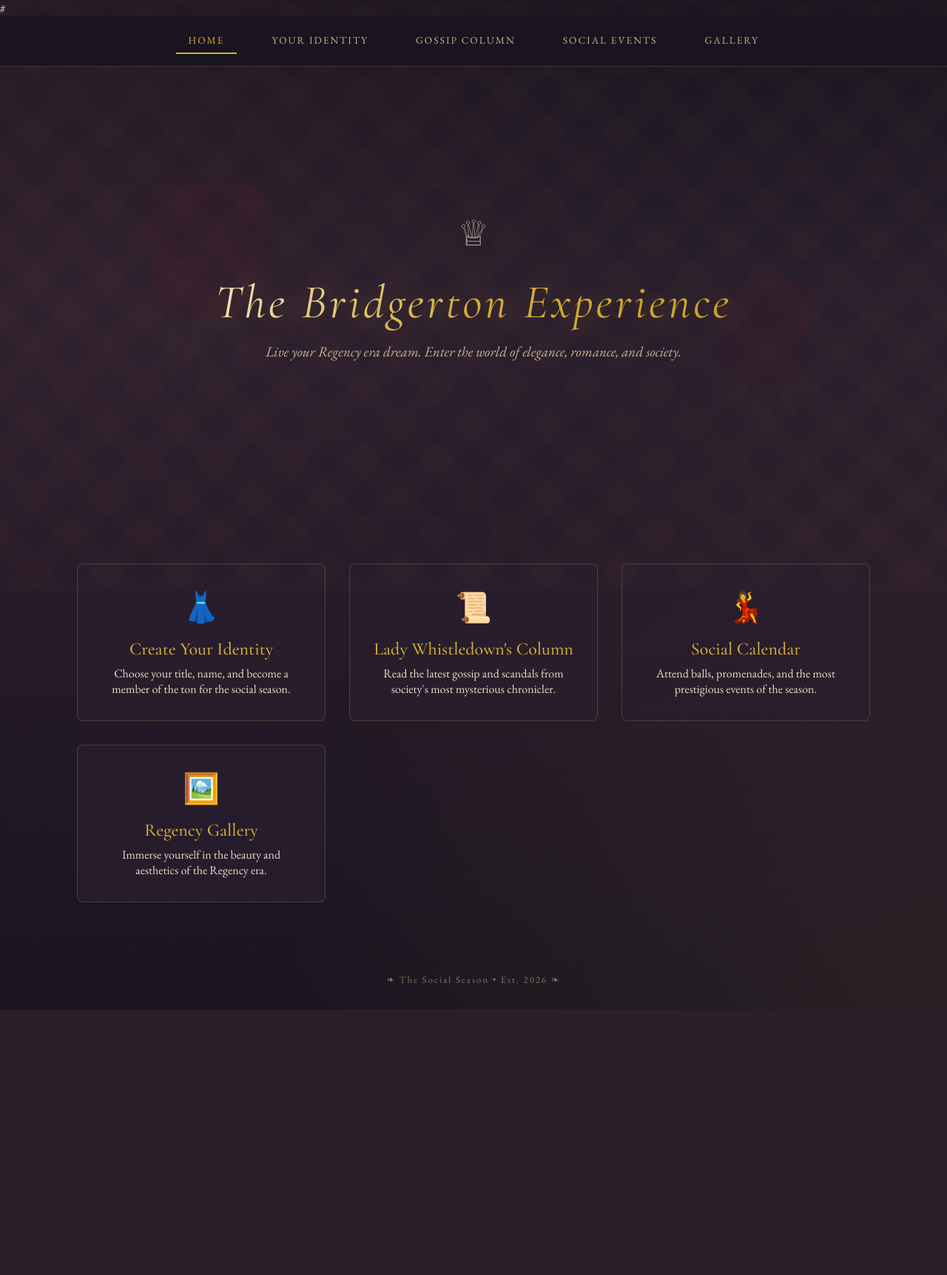
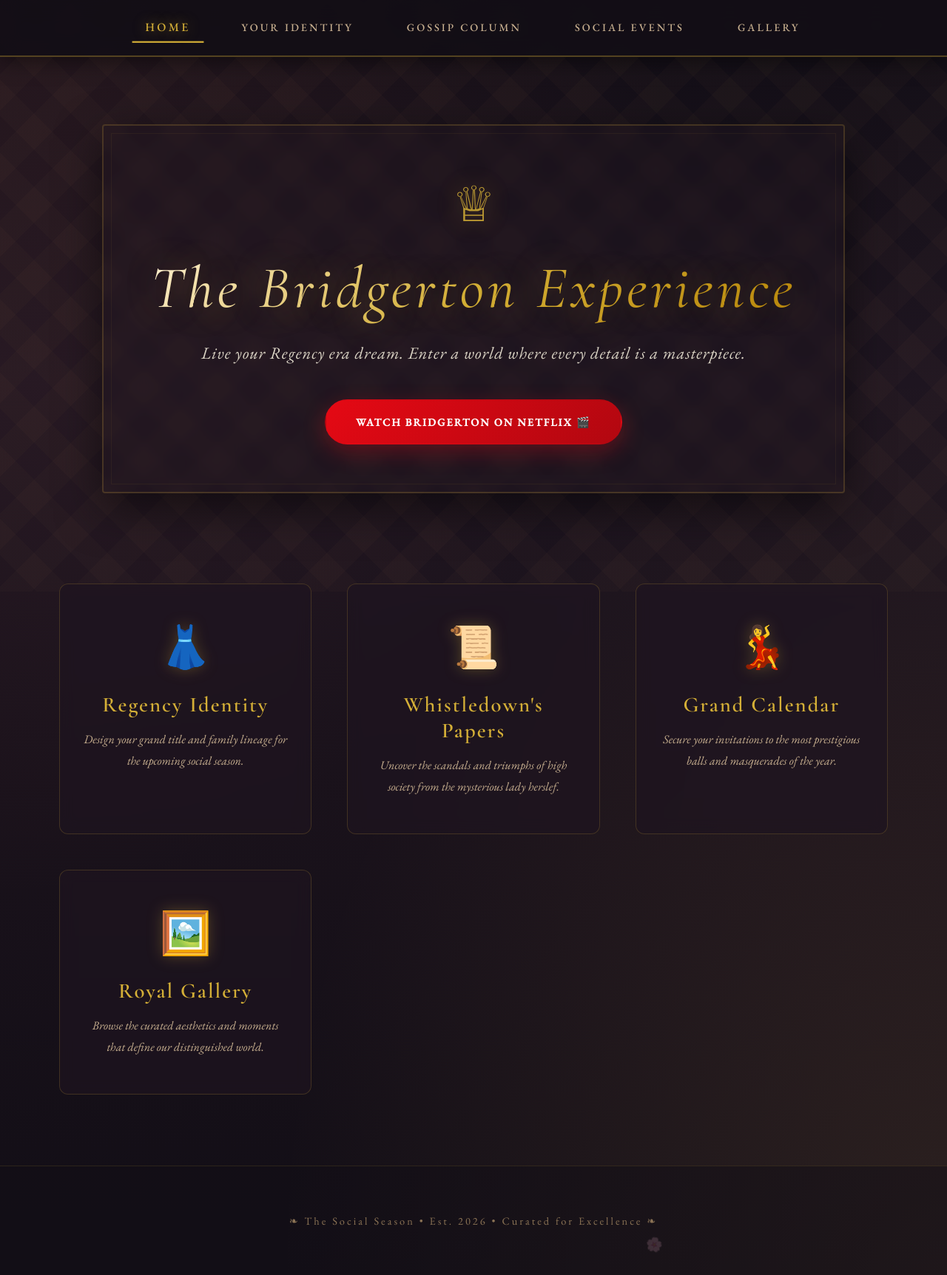
Before and after one commit to insha2472/CNN_flask_demo, a Flask app: page / in a window 1280 px wide. Shown: the whole page at 74% size. Before the commit the page ends 1365 px from the top, so only its background shows below. Run offline with Flask 3, Linux system fonts and the light colour scheme.

Commit message:
Ultra-premium aesthetic update for index with floating petals and Netflix link

```diff
--- a/templates/index.html
+++ b/templates/index.html
@@ -8,7 +8,6 @@
     <link
         href="https://fonts.googleapis.com/css2?family=Cormorant+Garamond:ital,wght@0,400;0,500;0,600;1,400&family=EB+Garamond:ital,wght@0,400;0,500;1,400&display=swap"
         rel="stylesheet">
-    #
     <style>
         * {
             margin: 0;
@@ -20,11 +19,12 @@
             min-height: 100vh;
             font-family: 'EB Garamond', serif;
             background:
-                radial-gradient(ellipse at top left, rgba(139, 69, 69, 0.1) 0%, transparent 50%),
-                radial-gradient(ellipse at bottom right, rgba(184, 134, 80, 0.1) 0%, transparent 50%),
-                linear-gradient(180deg, #1a1520 0%, #2a1f2d 30%, #261a28 60%, #1a1520 100%);
-            color: #e8dcc8;
+                radial-gradient(ellipse at top left, rgba(139, 69, 69, 0.15) 0%, transparent 50%),
+                radial-gradient(ellipse at bottom right, rgba(184, 134, 80, 0.15) 0%, transparent 50%),
+                linear-gradient(180deg, #120e16 0%, #1e1520 30%, #1a121b 60%, #120e16 100%);
+            color: #f1ebd9;
             position: relative;
+            overflow-x: hidden;
         }
 
         /* Royal damask pattern overlay */
@@ -36,163 +36,290 @@
             width: 100%;
             height: 100%;
             background-image:
-                repeating-linear-gradient(45deg, transparent, transparent 35px, rgba(184, 134, 80, 0.02) 35px, rgba(184, 134, 80, 0.02) 70px),
-                repeating-linear-gradient(-45deg, transparent, transparent 35px, rgba(184, 134, 80, 0.02) 35px, rgba(184, 134, 80, 0.02) 70px);
+                repeating-linear-gradient(45deg, transparent, transparent 35px, rgba(184, 134, 80, 0.03) 35px, rgba(184, 134, 80, 0.03) 70px),
+                repeating-linear-gradient(-45deg, transparent, transparent 35px, rgba(184, 134, 80, 0.03) 35px, rgba(184, 134, 80, 0.03) 70px);
             pointer-events: none;
             z-index: 0;
         }
 
+        /* Floating Petal Animation */
+        .petal {
+            position: fixed;
+            color: #8b4545;
+            font-size: 1.2rem;
+            pointer-events: none;
+            z-index: 1;
+            opacity: 0.6;
+            animation: fall linear infinite;
+        }
+
+        @keyframes fall {
+            0% {
+                transform: translateY(-10vh) rotate(0deg);
+                opacity: 0;
+            }
+
+            10% {
+                opacity: 0.6;
+            }
+
+            90% {
+                opacity: 0.6;
+            }
+
+            100% {
+                transform: translateY(110vh) rotate(360deg);
+                opacity: 0;
+            }
+        }
+
         /* Navigation */
         nav {
-            background: rgba(26, 21, 32, 0.95);
-            border-bottom: 1px solid rgba(184, 134, 80, 0.3);
-            padding: 1rem 2rem;
+            background: rgba(18, 14, 22, 0.9);
+            border-bottom: 2px solid #d4af3755;
+            padding: 1.2rem 2rem;
             display: flex;
             justify-content: center;
-            gap: 2rem;
+            gap: 2.5rem;
             position: sticky;
             top: 0;
             z-index: 100;
-            backdrop-filter: blur(10px);
+            backdrop-filter: blur(15px);
+            box-shadow: 0 4px 30px rgba(0, 0, 0, 0.5);
         }
 
         nav a {
             color: #c8b090;
             text-decoration: none;
-            font-size: 0.85rem;
-            letter-spacing: 2px;
+            font-size: 0.9rem;
+            letter-spacing: 3px;
             text-transform: uppercase;
             padding: 0.5rem 1rem;
-            transition: all 0.3s ease;
+            transition: all 0.4s cubic-bezier(0.175, 0.885, 0.32, 1.275);
             border-bottom: 2px solid transparent;
+            font-weight: 500;
         }
 
         nav a:hover,
         nav a.active {
             color: #d4af37;
             border-bottom: 2px solid #d4af37;
+            transform: scale(1.1);
+            text-shadow: 0 0 15px rgba(212, 175, 55, 0.6);
         }
 
         /* Hero Section */
         .hero {
-            min-height: 80vh;
+            min-height: 85vh;
             display: flex;
             align-items: center;
             justify-content: center;
             text-align: center;
-            padding: 4rem 2rem;
+            padding: 5rem 2rem;
             position: relative;
         }
 
-        .hero::before {
-            content: '🌹';
-            position: absolute;
-            font-size: 15rem;
-            opacity: 0.03;
-            left: 10%;
-            top: 20%;
+        .hero-frame {
+            position: relative;
+            padding: 4rem;
+            border: 2px solid #d4af3733;
+            background: rgba(30, 21, 32, 0.4);
+            border-radius: 4px;
+            box-shadow: 0 20px 60px rgba(0, 0, 0, 0.5);
+            backdrop-filter: blur(5px);
         }
 
-        .hero::after {
-            content: '🌹';
+        .hero-frame::after {
+            content: '';
             position: absolute;
-            font-size: 12rem;
-            opacity: 0.03;
-            right: 10%;
-            bottom: 20%;
-        }
-
-        .hero-content {
-            max-width: 700px;
-            position: relative;
-            z-index: 1;
+            top: 10px;
+            left: 10px;
+            right: 10px;
+            bottom: 10px;
+            border: 1px solid #d4af3711;
+            pointer-events: none;
         }
 
         .crown {
-            font-size: 3rem;
+            font-size: 4rem;
             margin-bottom: 1.5rem;
-            opacity: 0.6;
+            color: #d4af37;
+            filter: drop-shadow(0 0 20px rgba(212, 175, 55, 0.4));
+            animation: pulse 3s infinite ease-in-out;
+        }
+
+        @keyframes pulse {
+
+            0%,
+            100% {
+                transform: scale(1);
+                opacity: 0.8;
+            }
+
+            50% {
+                transform: scale(1.1);
+                opacity: 1;
+            }
         }
 
         h1 {
             font-family: 'Cormorant Garamond', serif;
-            font-size: 4rem;
+            font-size: 5rem;
             font-weight: 500;
-            background: linear-gradient(135deg, #f5e6c8 0%, #d4af37 50%, #c9a227 100%);
+            background: linear-gradient(135deg, #fff3d6 0%, #d4af37 50%, #b8860b 100%);
             -webkit-background-clip: text;
             -webkit-text-fill-color: transparent;
             background-clip: text;
-            margin-bottom: 1rem;
+            margin-bottom: 1.5rem;
             font-style: italic;
-            letter-spacing: 4px;
-            text-shadow: 0 0 40px rgba(212, 175, 55, 0.3);
+            letter-spacing: 5px;
+            text-shadow: 0 0 50px rgba(212, 175, 55, 0.4);
         }
 
         .tagline {
-            font-size: 1.2rem;
-            color: #c8b090;
+            font-size: 1.4rem;
+            color: #f1ebd9;
             font-style: italic;
             margin-bottom: 3rem;
+            letter-spacing: 1px;
+            opacity: 0.9;
+        }
+
+        .netflix-btn {
+            display: inline-block;
+            background: linear-gradient(135deg, #e50914 0%, #b20710 100%);
+            color: white;
+            padding: 1.2rem 2.5rem;
+            border-radius: 50px;
+            text-decoration: none;
+            font-weight: bold;
+            letter-spacing: 2px;
+            text-transform: uppercase;
+            font-size: 0.9rem;
+            transition: all 0.3s ease;
+            box-shadow: 0 10px 30px rgba(229, 9, 20, 0.3);
+            border: 2px solid transparent;
+        }
+
+        .netflix-btn:hover {
+            transform: translateY(-5px) scale(1.05);
+            box-shadow: 0 15px 40px rgba(229, 9, 20, 0.5);
+            border-color: #ff3d47;
         }
 
         /* Cards Grid */
         .cards {
             display: grid;
-            grid-template-columns: repeat(auto-fit, minmax(280px, 1fr));
-            gap: 2rem;
-            padding: 2rem 4rem 4rem;
-            max-width: 1200px;
+            grid-template-columns: repeat(auto-fit, minmax(300px, 1fr));
+            gap: 3rem;
+            padding: 2rem 5rem 6rem;
+            max-width: 1400px;
             margin: 0 auto;
         }
 
         .card {
-            background: rgba(42, 31, 45, 0.8);
-            border: 1px solid rgba(184, 134, 80, 0.3);
-            border-radius: 8px;
-            padding: 2rem;
+            background: rgba(30, 21, 32, 0.7);
+            border: 1px solid rgba(212, 175, 55, 0.2);
+            border-radius: 12px;
+            padding: 3rem 2rem;
             text-align: center;
-            transition: all 0.3s ease;
+            transition: all 0.4s cubic-bezier(0.175, 0.885, 0.32, 1.275);
             text-decoration: none;
             color: inherit;
+            backdrop-filter: blur(10px);
+            position: relative;
+            overflow: hidden;
+        }
+
+        .card::before {
+            content: '';
+            position: absolute;
+            top: -50%;
+            left: -50%;
+            width: 200%;
+            height: 200%;
+            background: radial-gradient(circle, rgba(212, 175, 55, 0.05) 0%, transparent 70%);
+            opacity: 0;
+            transition: opacity 0.4s;
         }
 
         .card:hover {
-            transform: translateY(-5px);
-            box-shadow: 0 15px 40px rgba(212, 175, 55, 0.15);
-            border-color: rgba(212, 175, 55, 0.5);
+            transform: translateY(-12px);
+            box-shadow: 0 25px 50px rgba(0, 0, 0, 0.6), 0 0 20px rgba(212, 175, 55, 0.2);
+            border-color: rgba(212, 175, 55, 0.6);
+        }
+
+        .card:hover::before {
+            opacity: 1;
         }
 
         .card-icon {
-            font-size: 2.5rem;
-            margin-bottom: 1rem;
+            font-size: 3.5rem;
+            margin-bottom: 1.5rem;
+            filter: drop-shadow(0 0 10px rgba(212, 175, 55, 0.3));
         }
 
         .card h3 {
             font-family: 'Cormorant Garamond', serif;
-            font-size: 1.5rem;
-            font-weight: 500;
+            font-size: 1.8rem;
+            font-weight: 600;
             color: #d4af37;
-            margin-bottom: 0.5rem;
+            margin-bottom: 1rem;
+            letter-spacing: 2px;
         }
-#
+
         .card p {
-            font-size: 0.95rem;
-            color: #b8997a;
-            line-height: 1.6;
+            font-size: 1rem;
+            color: #c8b090;
+            line-height: 1.8;
+            font-style: italic;
         }
 
         /* Footer */
         footer {
             text-align: center;
-            padding: 2rem;
-            font-size: 0.8rem;
+            padding: 4rem 2rem;
+            font-size: 0.9rem;
             color: #8b7355;
-            letter-spacing: 2px;
+            letter-spacing: 3px;
+            background: rgba(18, 14, 22, 0.5);
+            border-top: 1px solid #d4af3722;
+        }
+
+        @media (max-width: 768px) {
+            h1 {
+                font-size: 3rem;
+            }
+
+            .hero-frame {
+                padding: 2rem;
+            }
+
+            .cards {
+                padding: 2rem;
+            }
         }
     </style>
 </head>
 
 <body>
+    <!-- Floating Petals -->
+    <script>
+        document.addEventListener('DOMContentLoaded', () => {
+            const container = document.body;
+            for (let i = 0; i < 15; i++) {
+                const petal = document.createElement('div');
+                petal.className = 'petal';
+                petal.innerHTML = '🌸';
+                petal.style.left = Math.random() * 100 + 'vw';
+                petal.style.animationDuration = (Math.random() * 10 + 10) + 's';
+                petal.style.animationDelay = (Math.random() * 20) + 's';
+                petal.style.fontSize = (Math.random() * 0.5 + 0.8) + 'rem';
+                container.appendChild(petal);
+            }
+        });
+    </script>
+
     <nav>
         <a href="/" class="active">Home</a>
         <a href="/identity">Your Identity</a>
@@ -202,41 +329,46 @@
     </nav>
 
     <section class="hero">
-        <div class="hero-content">
-            <div class="crown">♕</div>
-            <h1>The Bridgerton Experience</h1>
-            <p class="tagline">Live your Regency era dream. Enter the world of elegance, romance, and society.</p>
+        <div class="hero-frame">
+            <div class="hero-content">
+                <div class="crown">♕</div>
+                <h1>The Bridgerton Experience</h1>
+                <p class="tagline">Live your Regency era dream. Enter a world where every detail is a masterpiece.</p>
+                <a href="https://www.netflix.com/title/80232398" target="_blank" class="netflix-btn">
+                    Watch Bridgerton on Netflix 🎬
+                </a>
+            </div>
         </div>
     </section>
 
     <div class="cards">
         <a href="/identity" class="card">
             <div class="card-icon">👗</div>
-            <h3>Create Your Identity</h3>
-            <p>Choose your title, name, and become a member of the ton for the social season.</p>
+            <h3>Regency Identity</h3>
+            <p>Design your grand title and family lineage for the upcoming social season.</p>
         </a>
 
         <a href="/gossip" class="card">
             <div class="card-icon">📜</div>
-            <h3>Lady Whistledown's Column</h3>
-            <p>Read the latest gossip and scandals from society's most mysterious chronicler.</p>
+            <h3>Whistledown's Papers</h3>
+            <p>Uncover the scandals and triumphs of high society from the mysterious lady herslef.</p>
         </a>
 
         <a href="/events" class="card">
             <div class="card-icon">💃</div>
-            <h3>Social Calendar</h3>
-            <p>Attend balls, promenades, and the most prestigious events of the season.</p>
+            <h3>Grand Calendar</h3>
+            <p>Secure your invitations to the most prestigious balls and masquerades of the year.</p>
         </a>
 
         <a href="/gallery" class="card">
             <div class="card-icon">🖼️</div>
-            <h3>Regency Gallery</h3>
-            <p>Immerse yourself in the beauty and aesthetics of the Regency era.</p>
+            <h3>Royal Gallery</h3>
+            <p>Browse the curated aesthetics and moments that define our distinguished world.</p>
         </a>
     </div>
 
     <footer>
-        ❧ The Social Season • Est. 2026 ❧
+        ❧ The Social Season • Est. 2026 • Curated for Excellence ❧
     </footer>
 </body>
 
```
